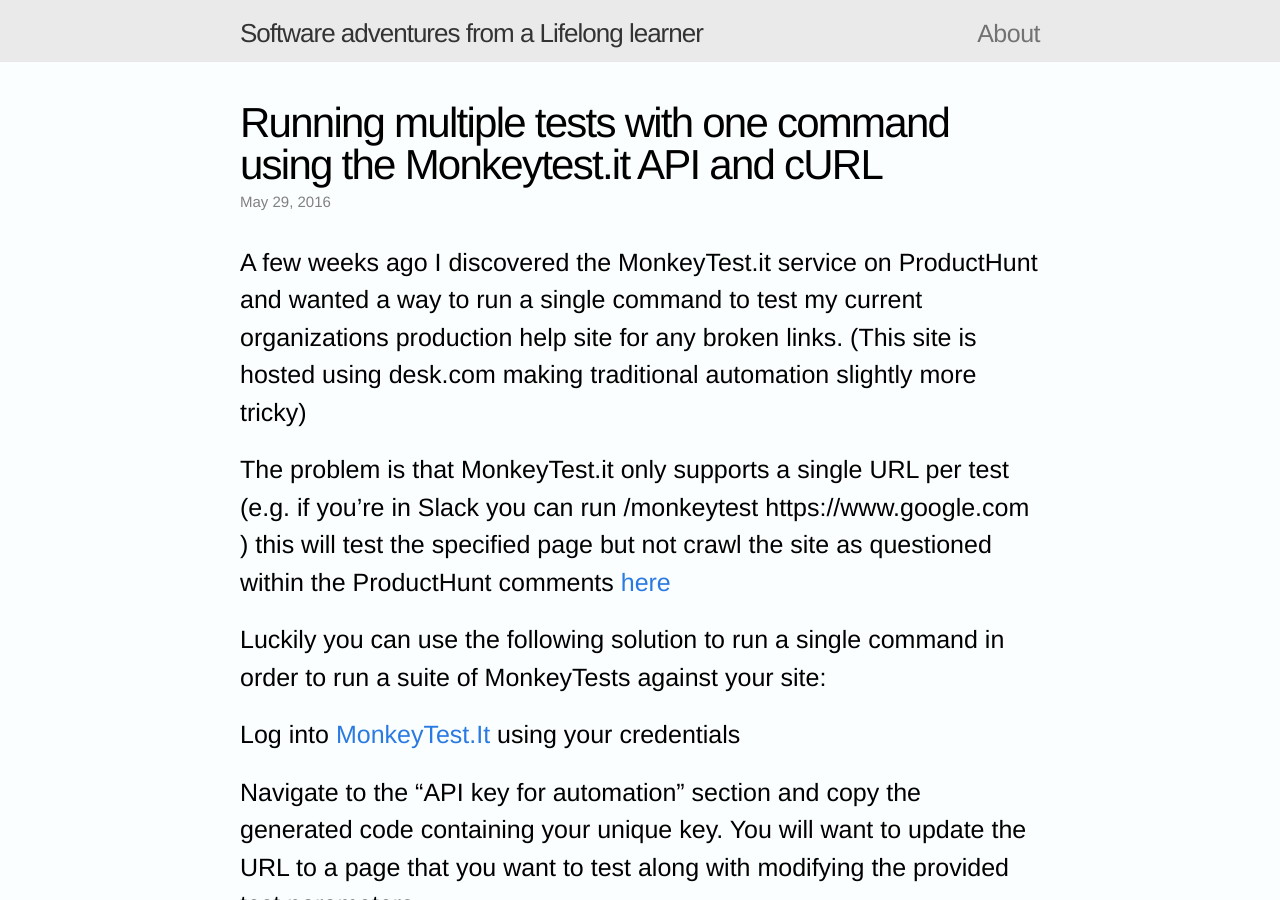
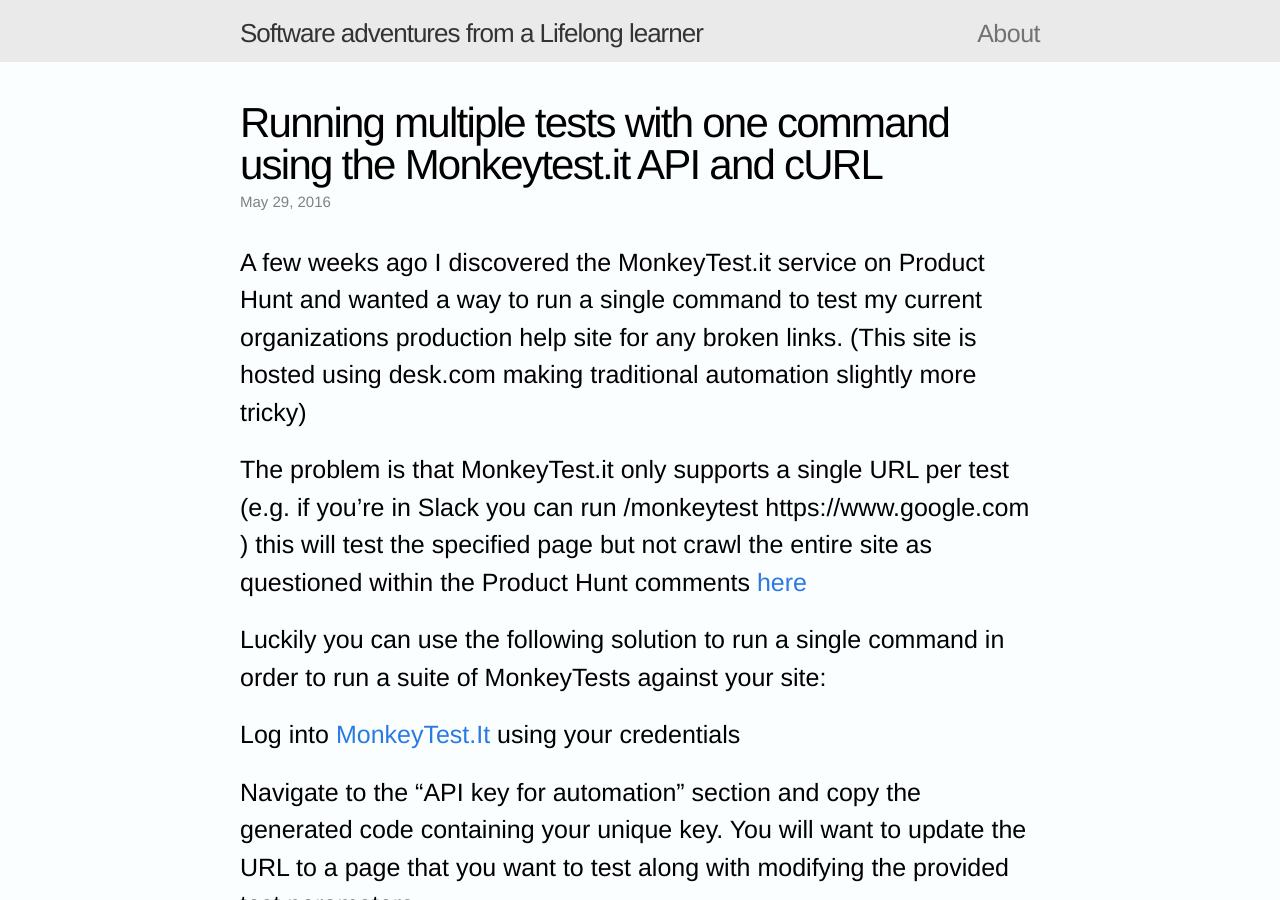
Before and after one commit to evanniedojadlo/evanniedojadlo.github.io, a Jekyll site: the page built from _posts/2016-05-29-MonkeyTestItSingleCommand.markdown, in a window 1280 px wide and 900 px high. Built offline with Jekyll 4.4.1, drawn with Linux system fonts in a browser that asks for light colours; some of the changed text lies outside the part shown.

Commit message:
Updated for grammar and spacing

```diff
--- a/_posts/2016-05-29-MonkeyTestItSingleCommand.markdown
+++ b/_posts/2016-05-29-MonkeyTestItSingleCommand.markdown
@@ -5,9 +5,9 @@
 categories: Testing, QA, Automation, Shell, cURL, Cron
 ---
 
-A few weeks ago I discovered the MonkeyTest.it service on ProductHunt and wanted a way to run a single command to test my current organizations production help site for any broken links. (This site is hosted using desk.com making traditional automation slightly more tricky)
+A few weeks ago I discovered the MonkeyTest.it service on Product Hunt and wanted a way to run a single command to test my current organizations production help site for any broken links. (This site is hosted using desk.com making traditional automation slightly more tricky)
 
-The problem is that MonkeyTest.it only supports a single URL per test (e.g. if you're in Slack you can run /monkeytest https://www.google.com ) this will test the specified page but not crawl the site as questioned within the ProductHunt comments [here](https://www.producthunt.com/tech/monkey-test-it){:target="_blank"}
+The problem is that MonkeyTest.it only supports a single URL per test (e.g. if you're in Slack you can run /monkeytest https://www.google.com ) this will test the specified page but not crawl the entire site as questioned within the Product Hunt comments [here](https://www.producthunt.com/tech/monkey-test-it){:target="_blank"}
 
 Luckily you can use the following solution to run a single command in order to run a suite of MonkeyTests against your site:
 
@@ -38,6 +38,9 @@
 You should see the cURL output within the terminal and if you log into your monkeytest.it account you will see the results of your tests.
 
 Next steps:
+
 Updating the tests to run in parallel
+
 Updating cURL not to show any output within the terminal
+
 Adding automation using Cron to run the command once a week at midnight
```
